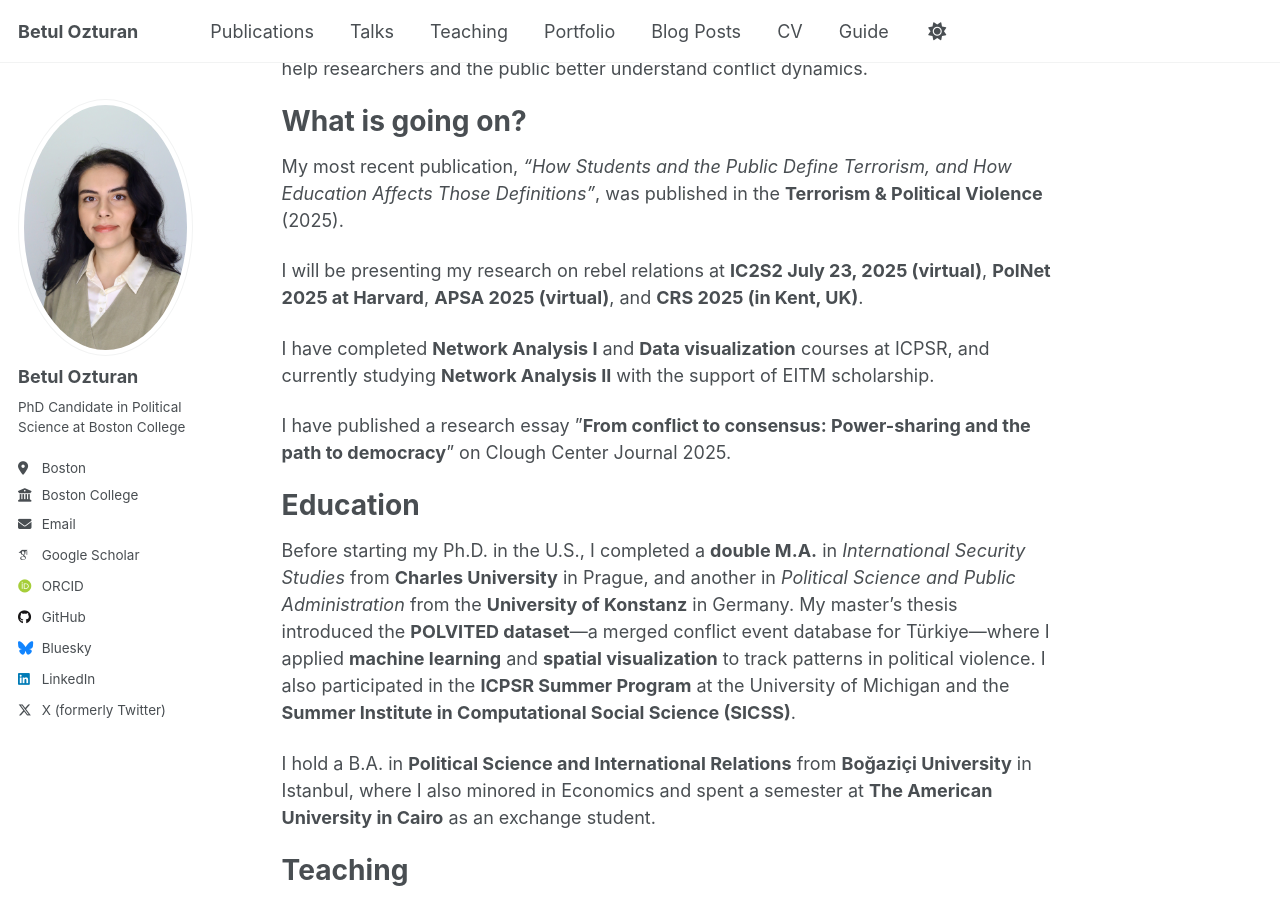
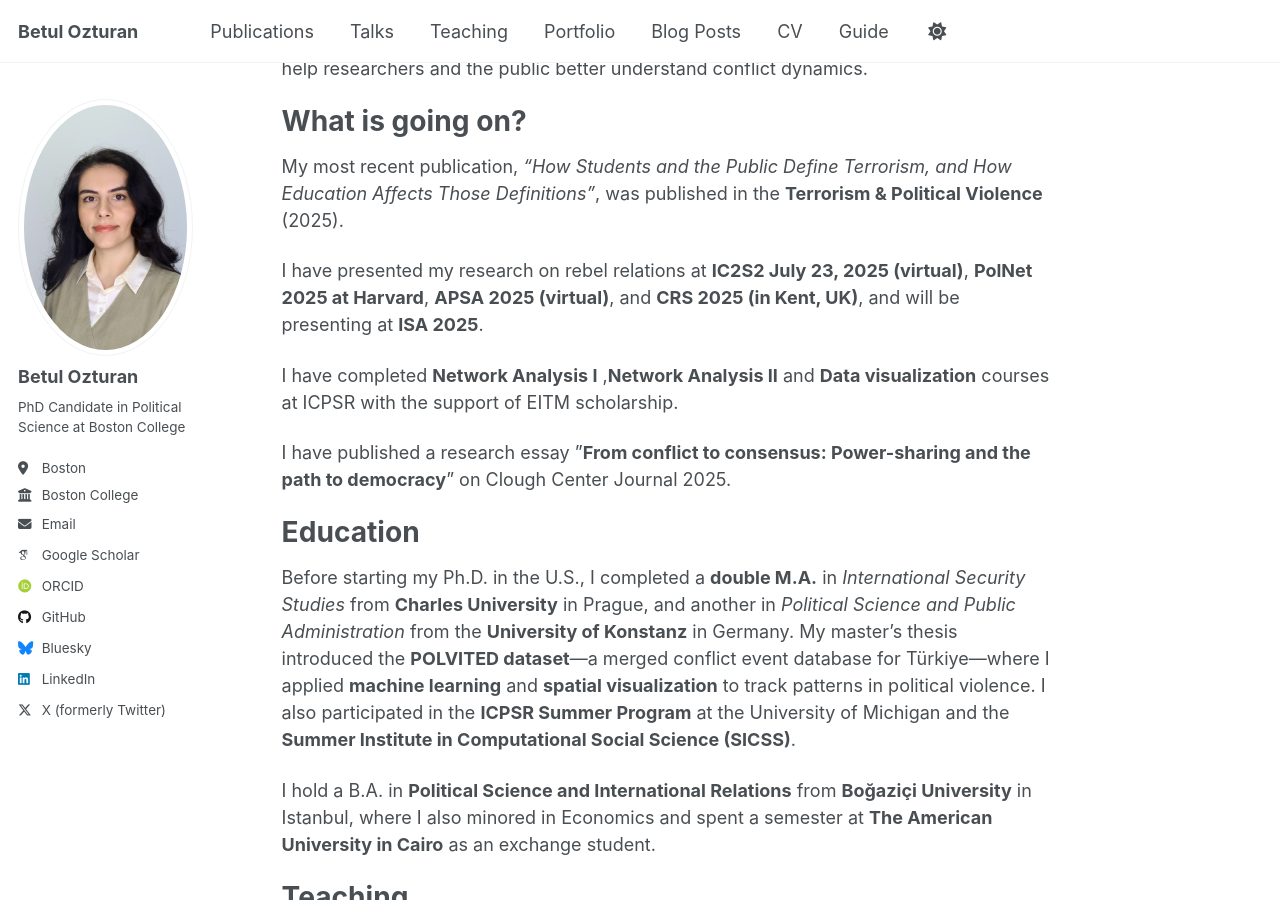
Before and after one commit to betulozturan/betulozturan.github.io, a Jekyll site: the page built from _pages/about.md, in a window 1280 px wide and 900 px high, scrolled down 380 px. Built offline with Jekyll 4.4.1, drawn with Linux system fonts in a browser that asks for light colours; some web fonts are replaced.

Commit message:
Update about.md

```diff
--- a/_pages/about.md
+++ b/_pages/about.md
@@ -15,9 +15,9 @@ What is going on?
 ======
 My most recent publication, *“How Students and the Public Define Terrorism, and How Education Affects Those Definitions”*, was published in the **Terrorism & Political Violence** (2025).
 
-I will be presenting my research on rebel relations at **IC2S2 July 23, 2025 (virtual)**, **PolNet 2025 at Harvard**, **APSA 2025 (virtual)**, and **CRS 2025 (in Kent, UK)**.
+I have presented my research on rebel relations at **IC2S2 July 23, 2025 (virtual)**, **PolNet 2025 at Harvard**, **APSA 2025 (virtual)**, and **CRS 2025 (in Kent, UK)**, and will be presenting at **ISA 2025**.
 
-I have completed **Network Analysis I** and **Data visualization** courses at ICPSR, and currently studying **Network Analysis II** with the support of EITM scholarship.
+I have completed **Network Analysis I** ,**Network Analysis II** and **Data visualization** courses at ICPSR with the support of EITM scholarship.
 
 I have published a research essay ”**From conflict to consensus: Power-sharing and the path to
 democracy**” on Clough Center Journal 2025.
```
